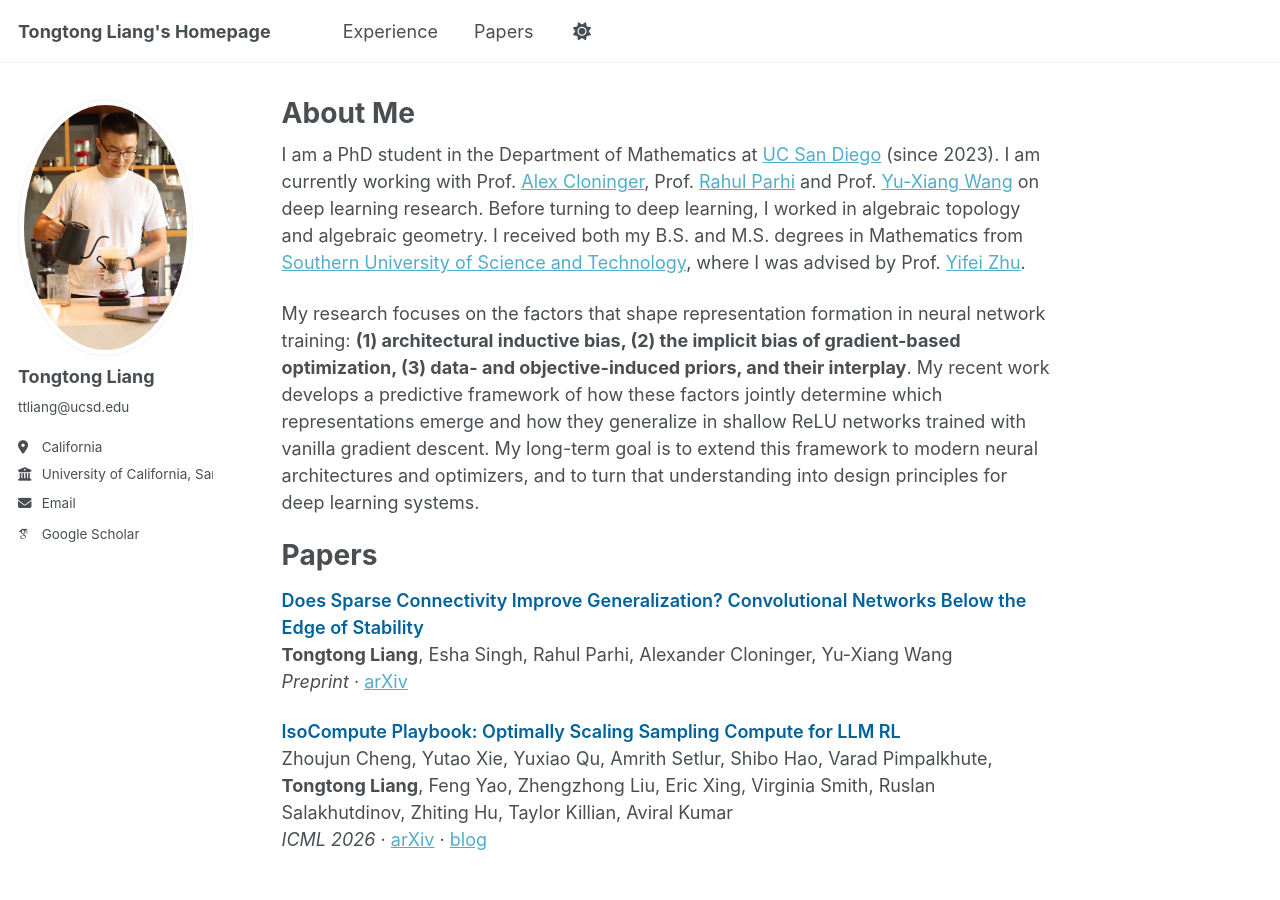
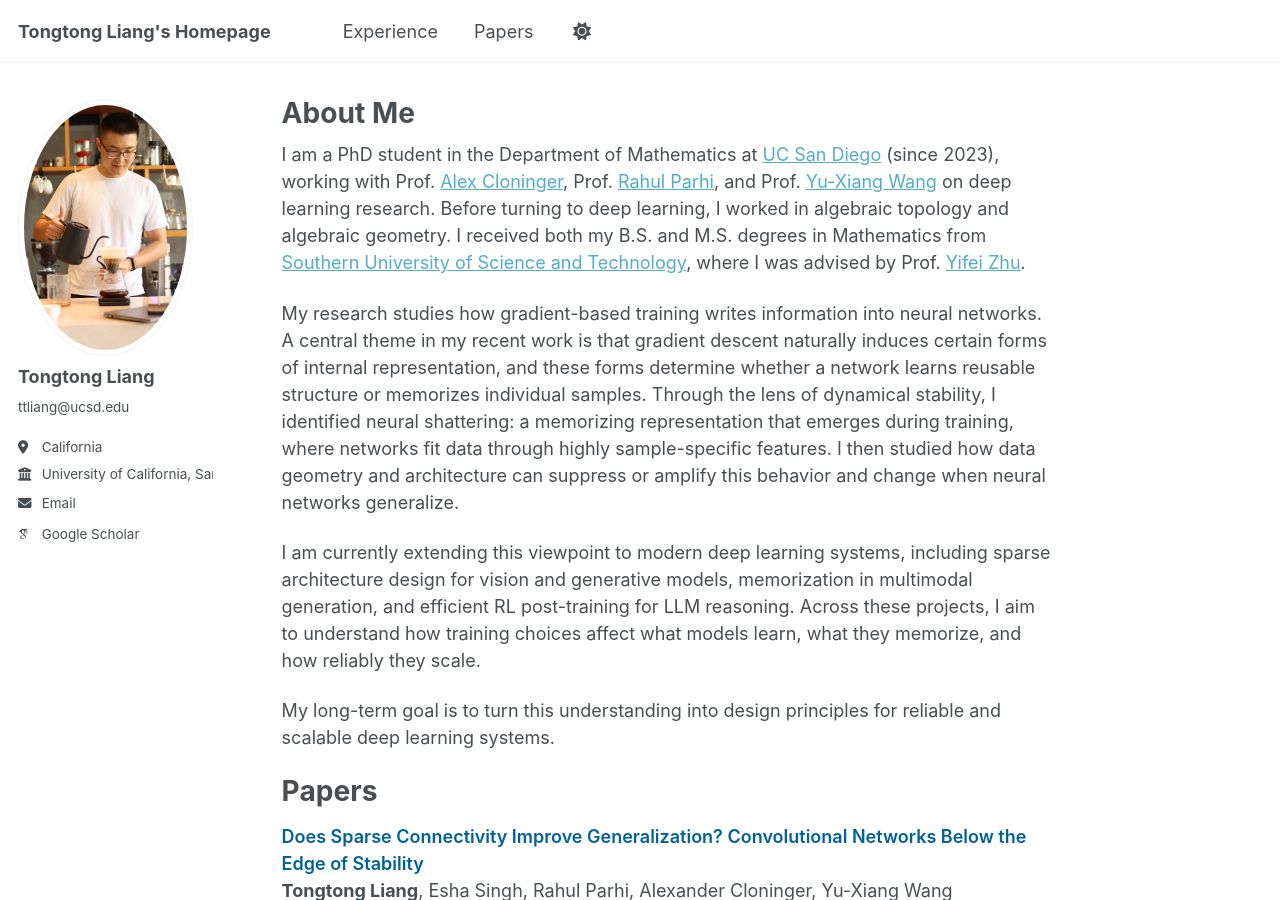
Before and after one commit to tongtongliang/tongtongliang.github.io, a Jekyll site: the page built from _pages/about.md, in a window 1280 px wide and 900 px high. Built offline with Jekyll 4.4.1, drawn with Linux system fonts in a browser that asks for light colours; some web fonts are replaced; a script that is not in the unit is left out.

Commit message:
Update about.md

```diff
--- a/_pages/about.md
+++ b/_pages/about.md
@@ -7,9 +7,14 @@ redirect_from:
   - /about.html
 
 ---
-I am a PhD student in the Department of Mathematics at [UC San Diego](https://ucsd.edu/) (since 2023). I am currently working with Prof. [Alex Cloninger](https://sites.google.com/ucsd.edu/alexandercloninger/home), Prof. [Rahul Parhi](https://sparsity.ucsd.edu/rahul/) and Prof. [Yu-Xiang Wang](https://cseweb.ucsd.edu/~yuxiangw/) on deep learning research. Before turning to deep learning, I worked in algebraic topology and algebraic geometry. I received both my B.S. and M.S. degrees in Mathematics from [Southern University of Science and Technology](https://www.sustech.edu.cn/en/), where I was advised by Prof. [Yifei Zhu](https://yifeizhu.github.io/).
+I am a PhD student in the Department of Mathematics at [UC San Diego](https://ucsd.edu/) (since 2023), working with Prof. [Alex Cloninger](https://sites.google.com/ucsd.edu/alexandercloninger/home), Prof. [Rahul Parhi](https://sparsity.ucsd.edu/rahul/), and Prof. [Yu-Xiang Wang](https://cseweb.ucsd.edu/~yuxiangw/) on deep learning research. Before turning to deep learning, I worked in algebraic topology and algebraic geometry. I received both my B.S. and M.S. degrees in Mathematics from [Southern University of Science and Technology](https://www.sustech.edu.cn/en/), where I was advised by Prof. [Yifei Zhu](https://yifeizhu.github.io/).
 
-My research focuses on the factors that shape representation formation in neural network training: **(1) architectural inductive bias, (2) the implicit bias of gradient-based optimization, (3) data- and objective-induced priors, and their interplay**. My recent work develops a predictive framework of how these factors jointly determine which representations emerge and how they generalize in shallow ReLU networks trained with vanilla gradient descent. My long-term goal is to extend this framework to modern neural architectures and optimizers, and to turn that understanding into design principles for deep learning systems.
+My research studies how gradient-based training writes information into neural networks. A central theme in my recent work is that gradient descent naturally induces certain forms of internal representation, and these forms determine whether a network learns reusable structure or memorizes individual samples. Through the lens of dynamical stability, I identified neural shattering: a memorizing representation that emerges during training, where networks fit data through highly sample-specific features. I then studied how data geometry and architecture can suppress or amplify this behavior and change when neural networks generalize.
+
+I am currently extending this viewpoint to modern deep learning systems, including sparse architecture design for vision and generative models, memorization in multimodal generation, and efficient RL post-training for LLM reasoning. Across these projects, I aim to understand how training choices affect what models learn, what they memorize, and how reliably they scale.
+
+My long-term goal is to turn this understanding into design principles for reliable and scalable deep learning systems.
+
 
 Papers
 ======
```
